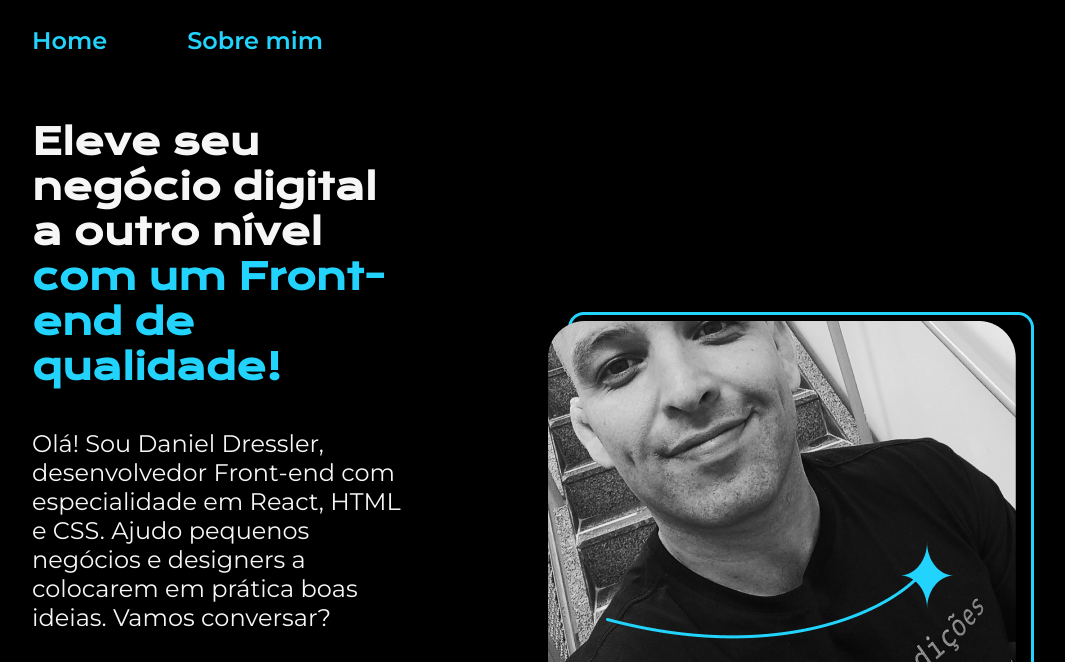
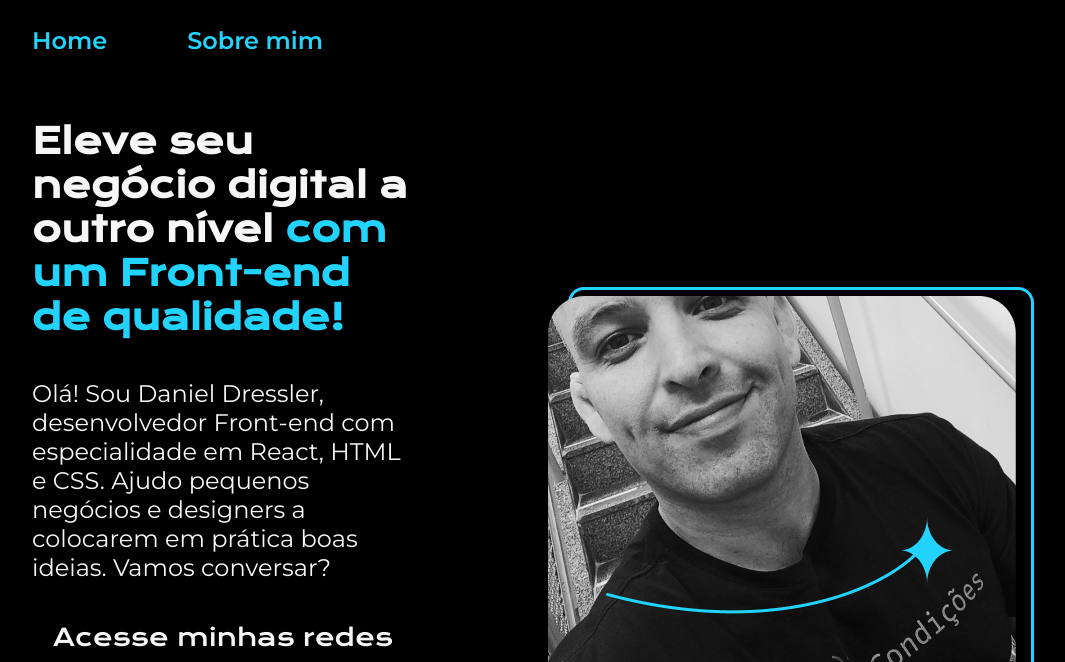
Before and after one commit to nieldressler/meu-site, a plain HTML site: page index.html in a window 1280 px wide. Shown: the top 662 px of the page, without its empty margins (160-1225 px from the left). Drawn offline with nearby package versions, Linux system fonts and the light colour scheme.

Commit message:
atualização

```diff
--- a/style.css
+++ b/style.css
@@ -48,7 +48,7 @@ body{
 }
 
 .apresentacao__conteudo__titulo{
-    font-size: 36px;
+    font-size: 35px;
     font-family: "Krona One", sans-serif;
 }
 
@@ -59,7 +59,7 @@ body{
 
 .apresentacao__conteudo__foto{
     display: flex;
-    width: 100%;
+    width: 50%;
     padding: 5% 5% 5% 15%;
 
 }
```
Also changed, not shown: sobremim.html (+1 -2 lines).
